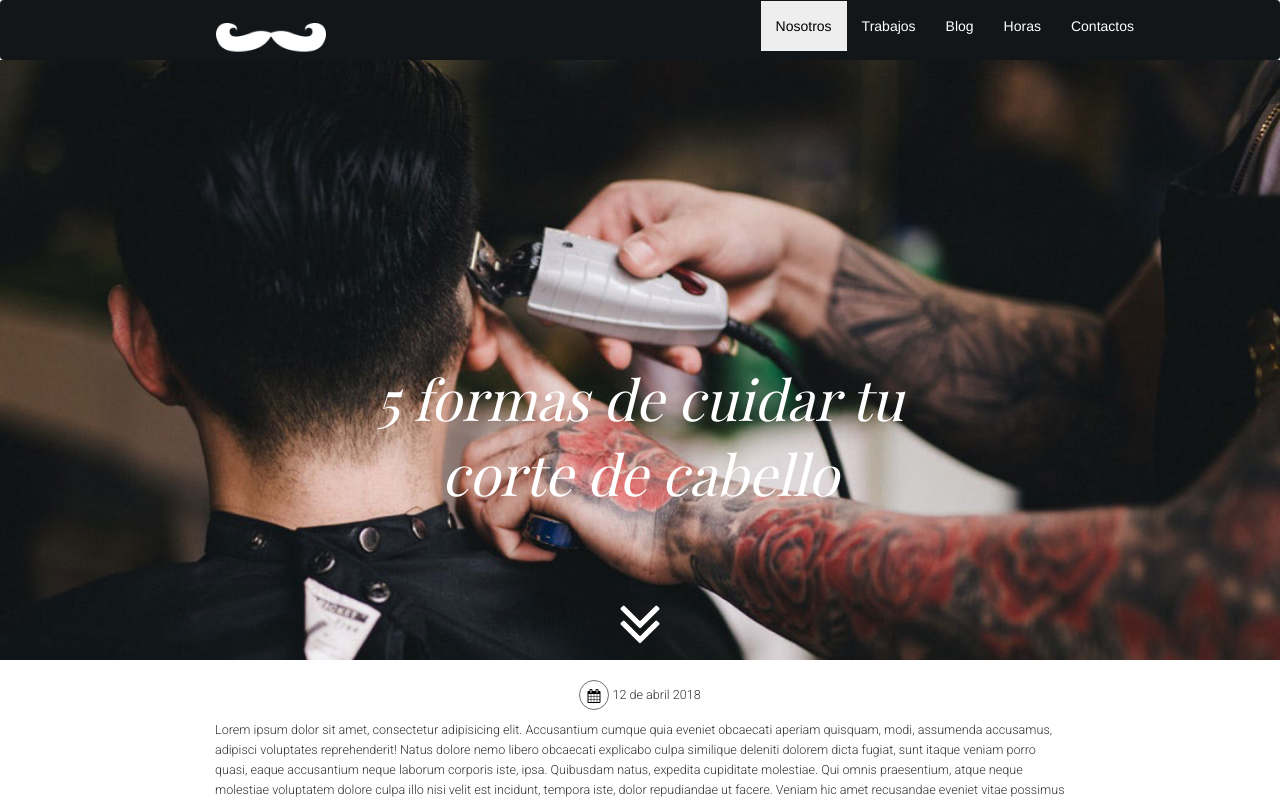
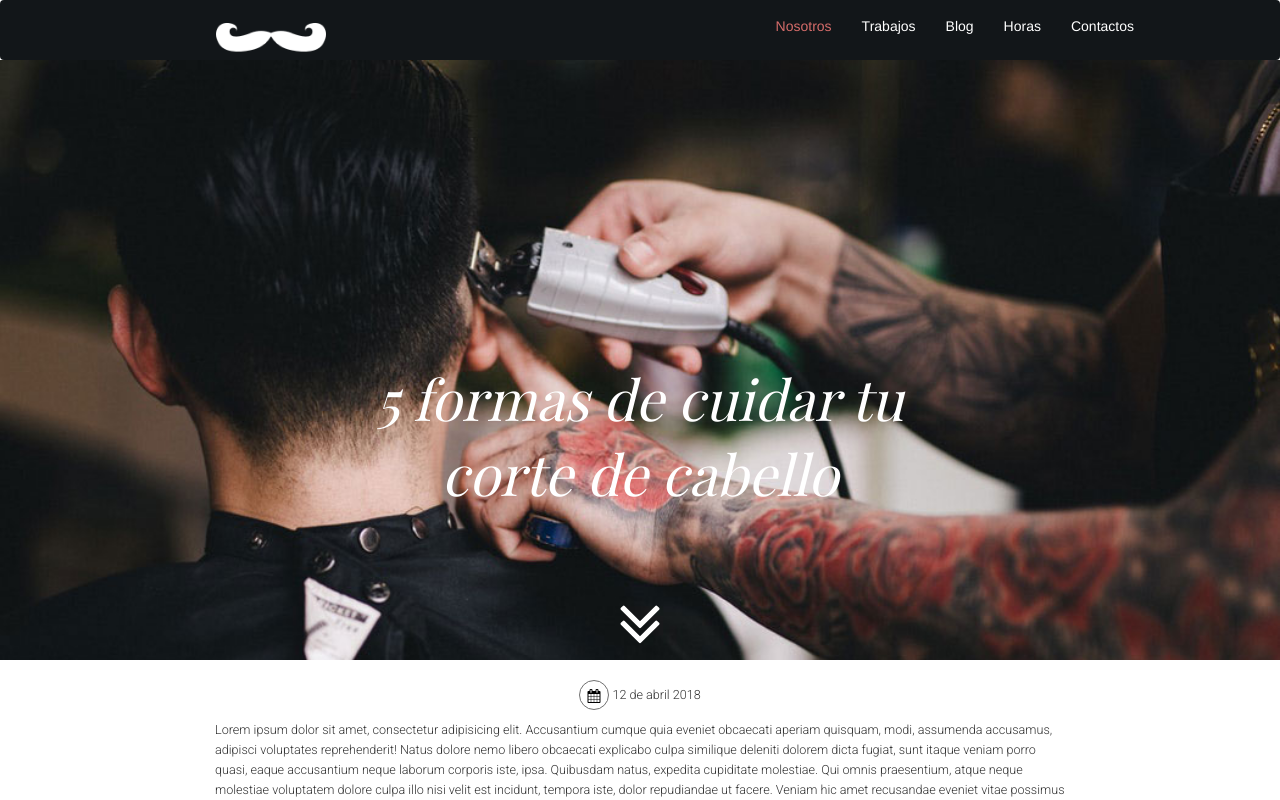
Before and after one commit to Mariia1304/desafio-010, a plain HTML site: page index.html in a window 1280 px wide. In both pictures the pointer is over the link "Nosotros". Shown: the top 800 px of the page. Drawn offline with nearby package versions, Linux system fonts and the light colour scheme; a web font is replaced by a local one.

Commit message:
Modoficacion en navbar(color position focus y hover)

```diff
--- a/assets/css/style.css
+++ b/assets/css/style.css
@@ -24,12 +24,12 @@
     color: #FFFFFF;
     text-shadow: none;
 }
-.nav>li>a:hover {
-    background-color: none;
-    color: black;
-}
 .navbar {
     margin-bottom: 0;
+}
+.nav>li>a:hover, .nav>li>a:focus {
+    background-color: transparent;
+    color: #D56C6A;
 }
 @media only screen and (max-width: 865px) {
     .navbar-right {
```
